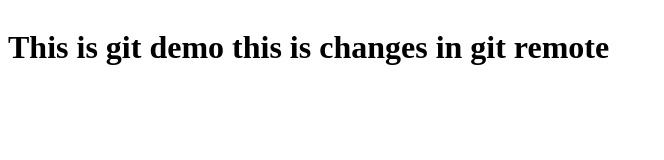
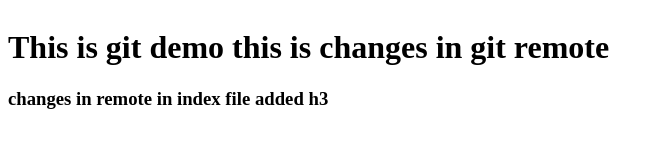
Before and after one commit to sarureddy/Firstrepository, a plain HTML site: page index.html in a window 1280 px wide. Shown: the whole page, without its empty margins (0-664 px from the left). Drawn offline with Linux system fonts and the light colour scheme.

Commit message:
changes in index ifile added h3 in remote

```diff
--- a/index.html
+++ b/index.html
@@ -5,6 +5,9 @@
 This is git demo
 this is changes in git remote
 	</h1>
+	<h3>
+     changes in remote in index file added h3
+	</h3>
 </body>
 
 </html>
```
